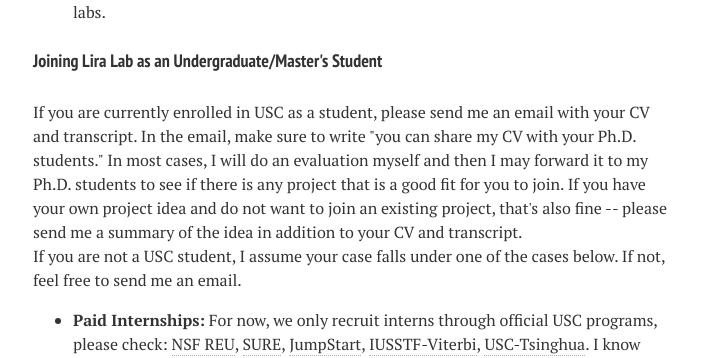
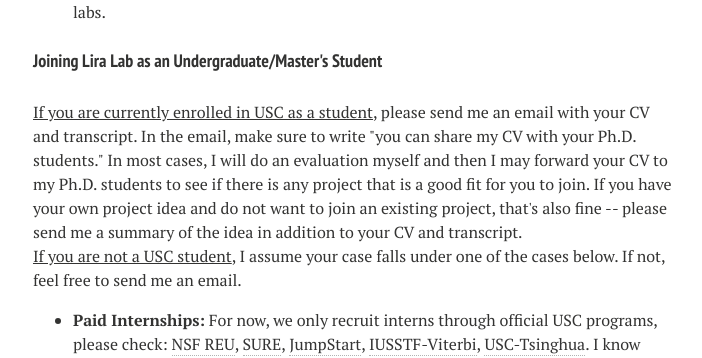
Before and after one commit to ebiyik/ebiyik.github.io, a Jekyll site: the page built from prospective.html, in a window 1280 px wide and 900 px high, scrolled down 1246 px. Shown: the part 159-517 px from the top of the window, without its empty margins (287-989 px from the left). Built offline with Jekyll 4.4.1, drawn with Linux system fonts in a browser that asks for light colours; nearby versions of some CDN libraries; some of the changed text lies outside the part shown.

Commit message:
cosmetics

```diff
--- a/index.html
+++ b/index.html
@@ -8,5 +8,5 @@ tags: home
 
 <!--<p style="margin-bottom:0; color:#ED7D31; font-weight:bold;">I will be joining the department of Computer Science at the University of Southern California as an Assistant Professor in Fall 2023!</p><br />-->
 
-<p style="margin-bottom:0;">I am an assistant professor in <a href="https://www.cs.usc.edu/">Thomas Lord Department of Computer Science</a> and, by courtesy, in <a href="https://minghsiehece.usc.edu/">Ming Hsieh Department of Electrical and Computer Engineering </a> at the <a href="https://www.usc.edu/">University of Southern California</a>. I lead the <a href="https://liralab.usc.edu/">Learning and Interactive Robot Autonomy Lab (LiraLab)</a>. Broadly, I am interested in artificial intelligence for robotics. In my research, I use tools from machine learning, artificial intelligence, optimization, game theory, robotics, information theory, and cognitive science. Specifically, I work on robot learning from humans, human-robot collaboration, and learning in multi-agent systems.</p><br />
+<p style="margin-bottom:0;">I am an assistant professor in <a href="https://www.cs.usc.edu/">Thomas Lord Department of Computer Science</a> and, by courtesy, in <a href="https://minghsiehece.usc.edu/">Ming Hsieh Department of Electrical and Computer Engineering </a> at the <a href="https://www.usc.edu/">University of Southern California</a>. I lead the <a href="https://liralab.usc.edu/">Learning and Interactive Robot Autonomy Lab (Lira Lab)</a>. Broadly, I am interested in artificial intelligence for robotics. In my research, I use tools from machine learning, artificial intelligence, optimization, game theory, robotics, information theory, and cognitive science. Specifically, I work on robot learning from humans, human-robot collaboration, and learning in multi-agent systems.</p><br />
 <p style="margin-bottom:0;">Prior to joining USC, I was a postdoctoral researcher at UC Berkeley's <a href="https://humancompatible.ai/">CHAI</a>, working with <a href="https://people.eecs.berkeley.edu/~russell/">Prof. Stuart Russell</a> and <a href="https://people.eecs.berkeley.edu/~anca/">Prof. Anca Dragan</a>. I completed my Ph.D. in Electrical Engineering at Stanford University. I was advised by <a href="http://dorsa.fyi">Prof. Dorsa Sadigh</a> in <a href="http://iliad.stanford.edu/">Intelligent and Interactive Autonomous Systems Group (ILIAD)</a>. I spent Summer 2021 as a research intern at Google, working with <a href="https://research.google/people/106512/">Dr. Yinlam Chow</a>, <a href="https://mohammadghavamzadeh.github.io/">Dr. Mohammad Ghavamzadeh</a>, and <a href="https://www.cs.toronto.edu/~cebly/">Prof. Craig Boutilier</a>. I got my B.Sc. degree in electrical and electronics engineering at Bilkent University, where I conducted research in <a href="http://kilyos.ee.bilkent.edu.tr/~cukur">Prof. Tolga Çukur</a>'s lab.</p><br />
--- a/prospective.html
+++ b/prospective.html
@@ -24,8 +24,8 @@ tags: contact, email, website, prospective, student, postdoc
 	</ul>
 
   <h4>Joining Lira Lab as an Undergraduate/Master's Student</h4>
-	If you are currently enrolled in USC as a student, please send me an email with your CV and transcript. In the email, make sure to write "you can share my CV with your Ph.D. students." In most cases, I will do an evaluation myself and then I may forward it to my Ph.D. students to see if there is any project that is a good fit for you to join. If you have your own project idea and do not want to join an existing project, that's also fine -- please send me a summary of the idea in addition to your CV and transcript.<br />
-	If you are not a USC student, I assume your case falls under one of the cases below. If not, feel free to send me an email.
+	<u>If you are currently enrolled in USC as a student</u>, please send me an email with your CV and transcript. In the email, make sure to write "you can share my CV with your Ph.D. students." In most cases, I will do an evaluation myself and then I may forward your CV to my Ph.D. students to see if there is any project that is a good fit for you to join. If you have your own project idea and do not want to join an existing project, that's also fine -- please send me a summary of the idea in addition to your CV and transcript.<br />
+	<u>If you are not a USC student</u>, I assume your case falls under one of the cases below. If not, feel free to send me an email.
 	<ul>
 		<li><strong>Paid Internships:</strong> For now, we only recruit interns through official USC programs, please check: <a href="https://www.cs.usc.edu/reu/">NSF REU</a>, <a href="https://viterbischool.usc.edu/sure/">SURE</a>, <a href="https://graduateschool.usc.edu/wp-content/uploads/2024/01/JumpStart-Brochure-Summer-2024.pdf">JumpStart</a>, <a href="https://iusstf.org/iusstf-viterbi-program">IUSSTF-Viterbi</a>, <a href="https://viterbischool.usc.edu/usc-tsinghua-globalization/">USC-Tsinghua</a>. I know some students are not eligible for any of these programs, but unfortunately I am not planning to recruit paid interns outside these programs for Summer 2025.</li>
 		<li><strong>Self-Funded Internships:</strong> The cost of living in California is high and I expect internships to be at least 10 weeks, but if you are willing to do a self-funded internship, feel free to send me an email. Please note that the bar will not be lower than the other applicants of the same level regardless of the funding situation.</li>
```
Also changed, not shown: other parts of prospective.html (+2 -2 lines).
